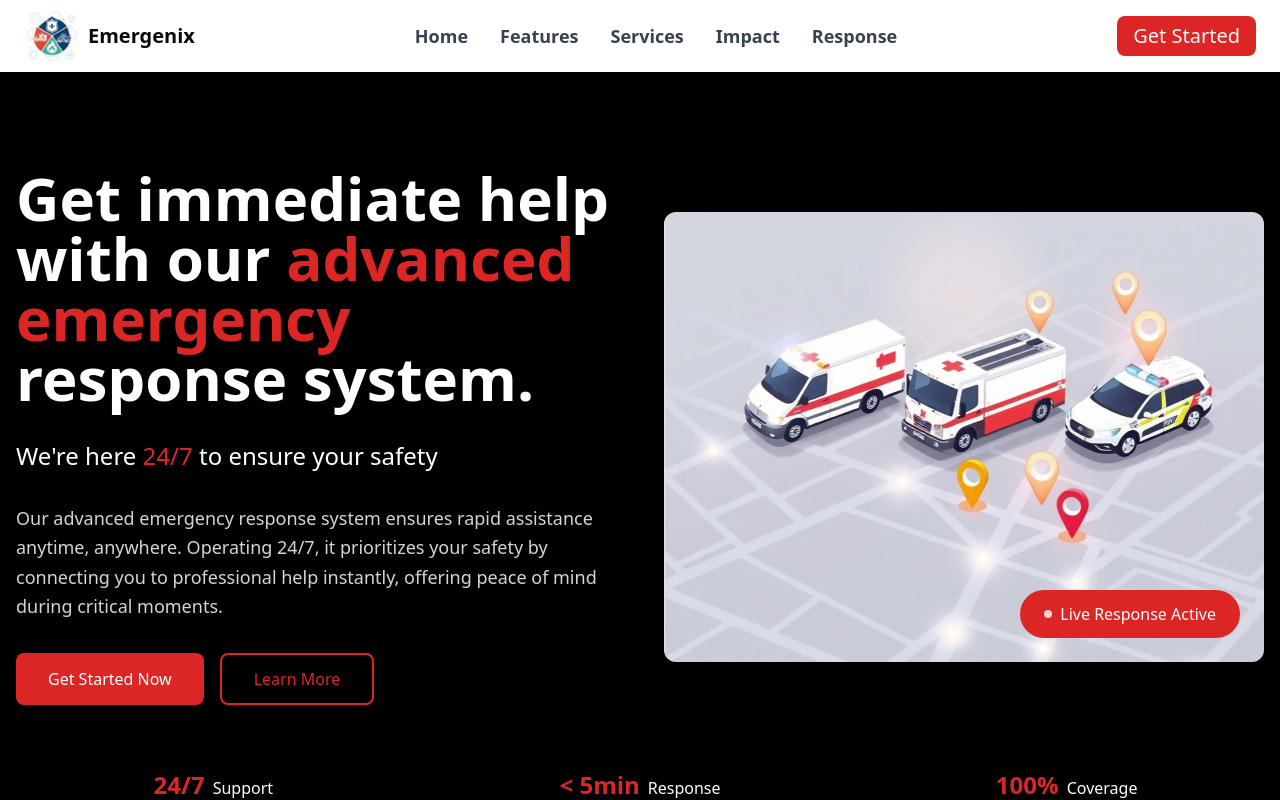
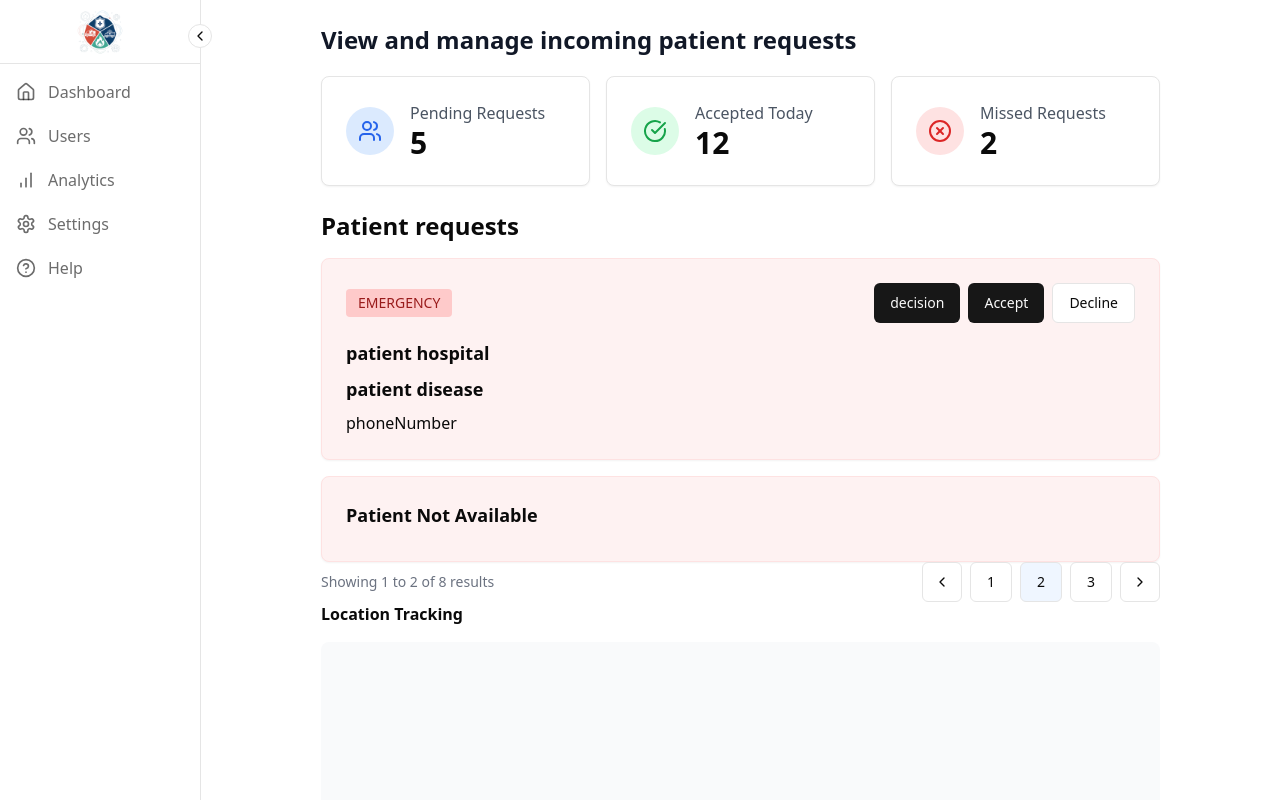
Before and after one commit to kecitclub/mindForge, a React (Vite) app in the folder client/: page /ambulance/dashboard in a window 1280 px wide. Before the commit this address led to /. Shown: the top 800 px of the page. Built offline with nearby package versions, Linux system fonts and the light colour scheme; no server answers.

Commit message:
feat: ambulance dashboard

```diff
--- /dev/null
+++ b/client/src/components/ambulance/UserRequest.jsx
@@ -0,0 +1,124 @@
+import {
+  Users,
+  CheckCircle,
+  XCircle,
+  ChevronLeft,
+  ChevronRight,
+} from "lucide-react";
+import { Button } from "@/components/ui/button";
+import { Card, CardContent } from "@/components/ui/card";
+
+export default function UserRequest() {
+  return (
+    <div className="container mx-auto  space-y-6">
+      {/* <div className="flex justify-between items-center px-8 pt-8 pb-6 bg-slate-200">
+        <h1 className="text-2xl font-semibold">Welcome, {user?.fullName}</h1>
+        <div className="flex items-center gap-4">
+          <Bell className="h-5 w-5 text-gray-500" />
+          <LogOut className="h-5 w-5 text-gray-500" />
+        </div>
+      </div> */}
+      <div className="px-24">
+        <p className="text-2xl pb-[20px] font-semibold text-gray-900">
+          View and manage incoming patient requests
+        </p>
+
+        <div className="grid grid-cols-1 md:grid-cols-3 gap-4">
+          <Card>
+            <CardContent className="p-6 flex items-center space-x-4">
+              <div className="w-12 h-12 bg-blue-100 rounded-full flex items-center justify-center">
+                <Users className="w-6 h-6 text-blue-600" />
+              </div>
+              <div>
+                <p className="text-gray-600">Pending Requests</p>
+                <p className="text-3xl font-bold">5</p>
+              </div>
+            </CardContent>
+          </Card>
+
+          <Card>
+            <CardContent className="p-6 flex items-center space-x-4">
+              <div className="w-12 h-12 bg-green-100 rounded-full flex items-center justify-center">
+                <CheckCircle className="w-6 h-6 text-green-600" />
+              </div>
+              <div>
+                <p className="text-gray-600">Accepted Today</p>
+                <p className="text-3xl font-bold">12</p>
+              </div>
+            </CardContent>
+          </Card>
+
+          <Card>
+            <CardContent className="p-6 flex items-center space-x-4">
+              <div className="w-12 h-12 bg-red-100 rounded-full flex items-center justify-center">
+                <XCircle className="w-6 h-6 text-red-600" />
+              </div>
+              <div>
+                <p className="text-gray-600">Missed Requests</p>
+                <p className="text-3xl font-bold">2</p>
+              </div>
+            </CardContent>
+          </Card>
+        </div>
+        <div id="request">
+          <div className="flex flex-col md:flex-row mt-6 mb-4">
+            <h1 className=" text-2xl font-bold">Patient requests</h1>
+          </div>
+          <div className="space-y-4">
+            <Card className="border-red-100 bg-red-50 mb-2">
+              <CardContent className="p-6">
+                <div className="flex items-center justify-between mb-4">
+                  <div className="flex items-center space-x-2">
+                    <span className="px-3 py-1 bg-red-200 text-red-800 text-sm font-medium rounded">
+                      EMERGENCY
+                    </span>
+                  </div>
+                  <div className="space-x-2">
+                    <Button variant="default" disable>
+                      decision
+                    </Button>
+                    <>
+                      <Button variant="default">Accept</Button>
+                      <Button variant="outline">Decline</Button>
+                    </>
+                  </div>
+                </div>
+                <h3 className="text-lg font-semibold mb-2">patient hospital</h3>
+                <h3 className="text-lg font-semibold mb-2">patient disease</h3>
+                <h4>phoneNumber</h4>
+              </CardContent>
+            </Card>
+            <Card className="border-red-100 bg-red-50">
+              <CardContent className="p-6">
+                <h3 className="text-lg font-semibold mb-2">
+                  Patient Not Available
+                </h3>
+              </CardContent>
+            </Card>
+          </div>
+          <div className="flex items-center justify-between">
+            <p className="text-sm text-gray-500">Showing 1 to 2 of 8 results</p>
+            <div className="flex items-center space-x-2">
+              <Button variant="outline" size="icon">
+                <ChevronLeft className="w-4 h-4" />
+              </Button>
+              <Button variant="outline">1</Button>
+              <Button variant="outline" className="bg-blue-50">
+                2
+              </Button>
+              <Button variant="outline">3</Button>
+              <Button variant="outline" size="icon">
+                <ChevronRight className="w-4 h-4" />
+              </Button>
+            </div>
+          </div>
+          <h2 className="font-semibold mb-4">Location Tracking</h2>
+
+          <div className="bg-gray-50 rounded-lg p-12 flex flex-col items-center justify-center min-h-[400px]">
+            Map
+          </div>
+        </div>
+      </div>
+    </div>
+  );
+}
--- a/client/src/components/user/LocationSection.jsx
+++ b/client/src/components/user/LocationSection.jsx
@@ -1,16 +1,14 @@
-import { MapPin, Share, Car, Copy, Ambulance, RefreshCw } from "lucide-react";
+import { MapPin, Ambulance, RefreshCw } from "lucide-react";
 import { Button } from "@/components/ui/button";
-import { Card } from "@/components/ui/card";
-import { Badge } from "@/components/ui/badge";
 
 export default function LocationSection() {
   return (
-    <div className=" p-4" id="book">
-      <div className="flex lg:flex-col gap-6 ">
+    <div className=" p-4 " id="book">
+      <div className="flex flex-col gap-6 ">
         <div className="bg-white p-4 rounded-lg border flex justify-between items-center">
           <div className="flex items-center gap-3">
             <div className="h-10 w-10 bg-blue-100 rounded-full flex items-center justify-center">
-              <Car className="h-6 w-6 text-blue-500" />
+              <Ambulance className="h-6 w-6 text-blue-500" />
             </div>
             <div>
               <div className="font-medium">Ambulance Not Available</div>
@@ -20,7 +18,7 @@ export default function LocationSection() {
         <div className="bg-white p-4 rounded-lg border flex justify-between items-center">
           <div className="flex items-center gap-3">
             <div className="h-10 w-10 bg-blue-100 rounded-full flex items-center justify-center">
-              <Car className="h-6 w-6 text-blue-500" />
+              <Ambulance className="h-6 w-6 text-blue-500" />
             </div>
             <div>
               <div className="font-medium">Ambulance No:</div>
--- a/client/src/pages/ambulance/AmbulanceDashboard.jsx
+++ b/client/src/pages/ambulance/AmbulanceDashboard.jsx
@@ -1,6 +1,5 @@
 import Sidebar from "@/components/global/Sidebar";
-import EmergencyCalls from "@/components/police/EmergencyCalls";
-import PoliceMap from "@/components/police/PoliceMap";
+import PatientRequest from "@/components/ambulance/UserRequest";
 
 const AmbulanceDashboard = () => {
   return (
@@ -8,8 +7,7 @@ const AmbulanceDashboard = () => {
       <div className="flex">
         <Sidebar />
         <div className="p-6 w-full">
-          <EmergencyCalls />
-          <PoliceMap />
+          <PatientRequest />
         </div>
       </div>
     </>
--- a/client/src/routes/routes.jsx
+++ b/client/src/routes/routes.jsx
@@ -68,11 +68,7 @@ const router = createBrowserRouter([
   },
   {
     path: "/ambulance/dashboard",
-    element: (
-      <ProtectedRoute>
-        <AmbulanceDashboard />
-      </ProtectedRoute>
-    ),
+    element: <AmbulanceDashboard />,
   },
 ]);
 
```
